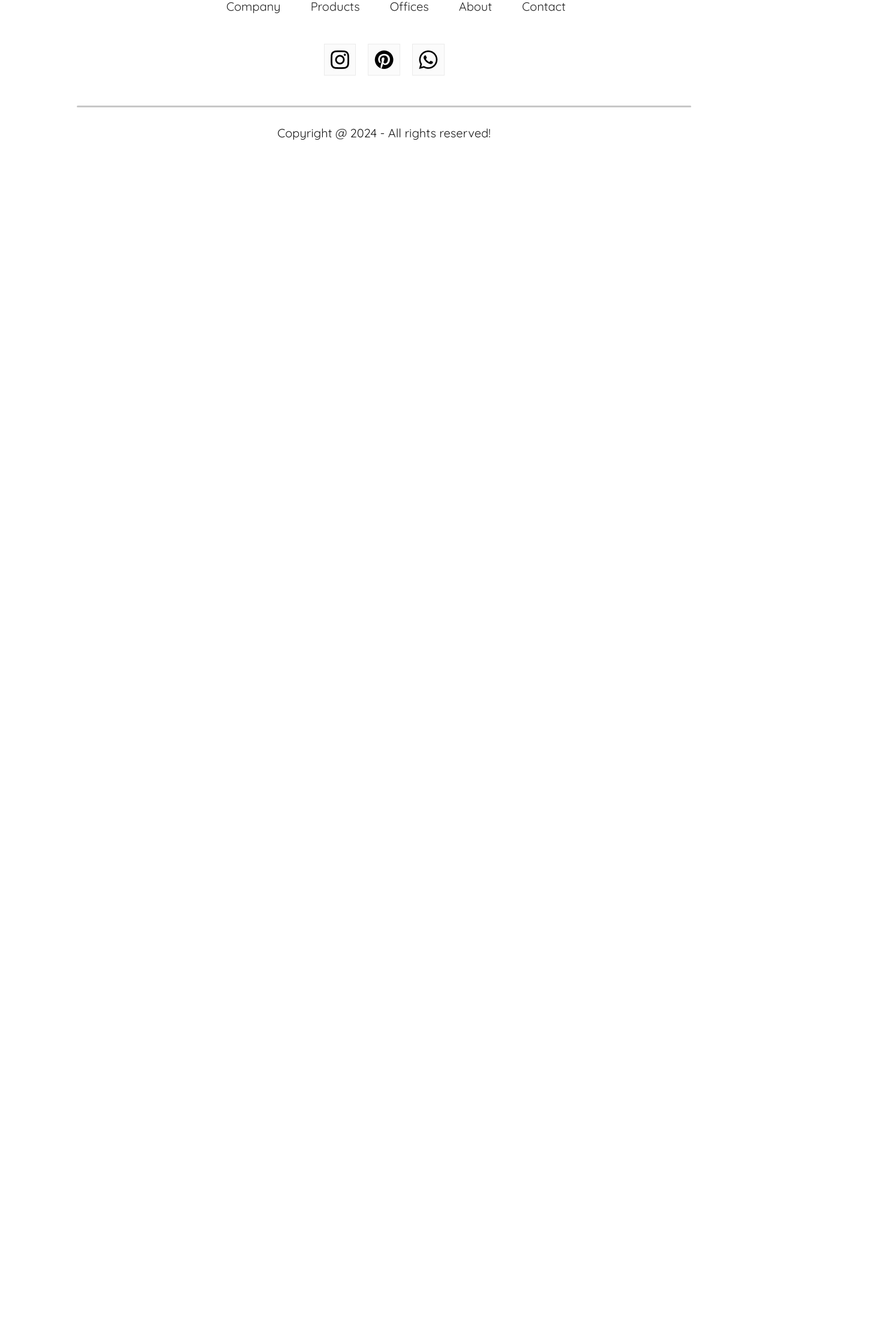
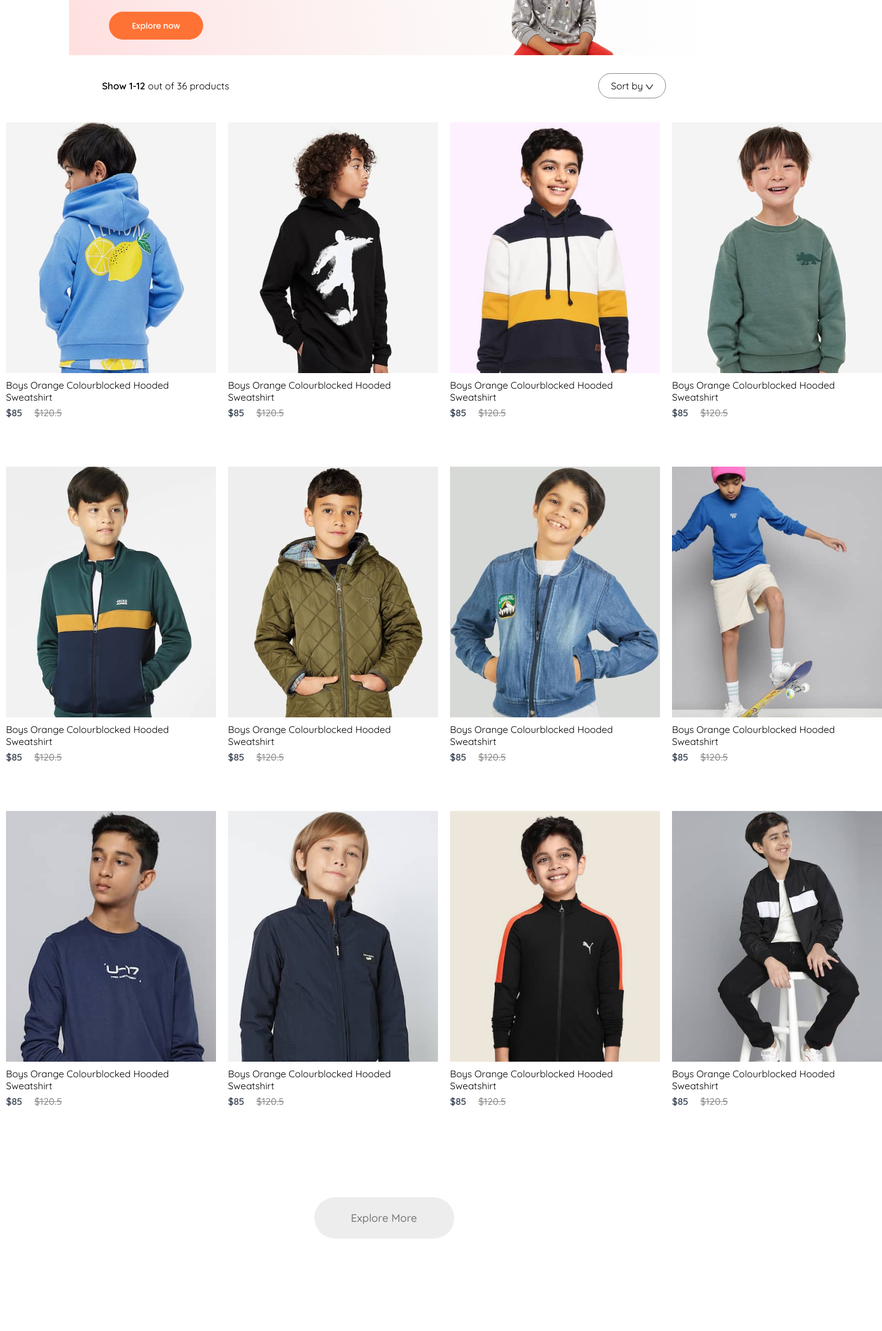
Before and after one commit to DeanG1/E-commerce-shop, a React (Create React App) app in the folder frontend/: page /kids in a window 1280 px wide. Shown: the part 260-2479 px from the top of the page at 60% size, 1470 px wide, since content can reach past the window. Before the commit the page ends 800 px from the top, so only its background shows below. Built offline with nearby package versions, Linux system fonts and the light colour scheme.

Commit message:
ShopCategoryComponent+ShopContext

```diff
--- a/frontend/src/App.js
+++ b/frontend/src/App.js
@@ -7,6 +7,9 @@
 import Cart from "./Pages/Cart";
 import Login from "./Pages/Login";
 import Footer from "./Components/Footer/Footer";
+import men_banner from "./Components/Assets/banner_mens.png";
+import women_banner from "./Components/Assets/banner_women.png";
+import kids_banner from "./Components/Assets/banner_kids.png";
 function App() {
   return (
     <div>
@@ -14,9 +17,9 @@
         <Navbar />
         <Routes>
           <Route path="/" element={<Shop />}></Route>
-          <Route path="/mens" element={<ShopCategory category="men" />}></Route>
-          <Route path="/womens" element={<ShopCategory category="women"/>}></Route>
-          <Route path="/kids" element={<ShopCategory category="kid" />}></Route>
+          <Route path="/mens" element={<ShopCategory banner={men_banner} category="men" />}></Route>
+          <Route path="/womens" element={<ShopCategory banner={women_banner} category="women"/>}></Route>
+          <Route path="/kids" element={<ShopCategory banner={kids_banner} category="kid" />}></Route>
           <Route path="/product" element={<Product/>}>
             <Route path=":productId" element={<Product/>}></Route>
           </Route>
--- /dev/null
+++ b/frontend/src/Context/ShopContext.jsx
@@ -0,0 +1,16 @@
+import React, {createContext} from "react";
+import all_products from "../Components/Assets/all_product";
+
+export const ShopContext = createContext(null);
+
+const ShopContextProvider = (props) => {
+
+    const contextValue = {all_products};
+
+    return(
+        <ShopContext.Provider value={contextValue}>
+            {props.children}
+        </ShopContext.Provider>
+    )
+}
+export default ShopContextProvider;
--- /dev/null
+++ b/frontend/src/Pages/CSS/ShopCategory.css
@@ -0,0 +1,39 @@
+.shopcategory-banner{
+    display: block;
+    margin: 30px auto;
+    width: 82%;
+}
+.shopcategory-indexSort{
+    display: flex;
+    margin: 0px 170px;
+    justify-content: space-between;
+    align-items:center;
+}
+.shopcategory-sort{
+    padding: 10px 20px;
+    border-radius: 40px;
+    border: 1px solid #888;
+}
+.shopcategory-indexSort p span{
+    font-weight: 600;
+}
+.shopcategory-products{
+    margin:40px 10px;
+    display: grid;
+    grid-template-columns: 1fr 1fr 1fr 1fr;
+    row-gap: 80px;
+    column-gap: 20px;
+}
+.shopcategory-loadmore{
+    display: flex;
+    justify-content: center;
+    align-items: center;
+    margin: 150px auto;
+    width: 233px;
+    height: 69px;
+    border-radius: 75px;
+    background: #ededed;
+    color:#787878;
+    font-size:18px;
+    font-weight: 500;
+}
--- a/frontend/src/Pages/ShopCategory.jsx
+++ b/frontend/src/Pages/ShopCategory.jsx
@@ -1,8 +1,38 @@
-import React from 'react'
-
-const ShopCategory = () => {
+import React, {useContext} from 'react'
+import './CSS/ShopCategory.css';
+import { ShopContext } from '../Context/ShopContext';
+import dropdown_icon from "../Components/Assets/dropdown_icon.png";
+import Item from '../Components/Items/Item';
+const ShopCategory = (props) => {
+  const {all_products} = useContext(ShopContext)
   return (
-    <div>ShopCategory</div>
+    <div className='shop-category'>
+      <img className='shopcategory-banner' src={props.banner} alt="there is no image"/>
+      <div className="shopcategory-indexSort">
+        <p>
+          <span>Show 1-12</span> out of 36 products
+        </p>
+        <div className="shopcategory-sort">
+          Sort by <img src={dropdown_icon} alt='there is no image'/>
+        </div>
+      </div>
+      <div className="shopcategory-products">
+        {all_products.map((item, i) => {
+            if(props.category === item.category){
+              return <Item key={i} id={item.id}
+              name={item.name} image={item.image}
+              old_price={item.old_price}
+              new_price={item.new_price}/>
+            }
+            else{
+              return null;
+            }
+        })}
+      </div>
+      <div className='shopcategory-loadmore'>
+        Explore More
+      </div>
+    </div>
   )
 }
 
--- a/frontend/src/index.js
+++ b/frontend/src/index.js
@@ -2,12 +2,13 @@
 import ReactDOM from 'react-dom/client';
 import './index.css';
 import App from './App';
+import ShopContextProvider from './Context/ShopContext';
 
 const root = ReactDOM.createRoot(document.getElementById('root'));
 root.render(
-  <React.StrictMode>
-    <App />
-  </React.StrictMode>
+    <ShopContextProvider>
+      <App />
+    </ShopContextProvider>
 );
 
 ;
```
